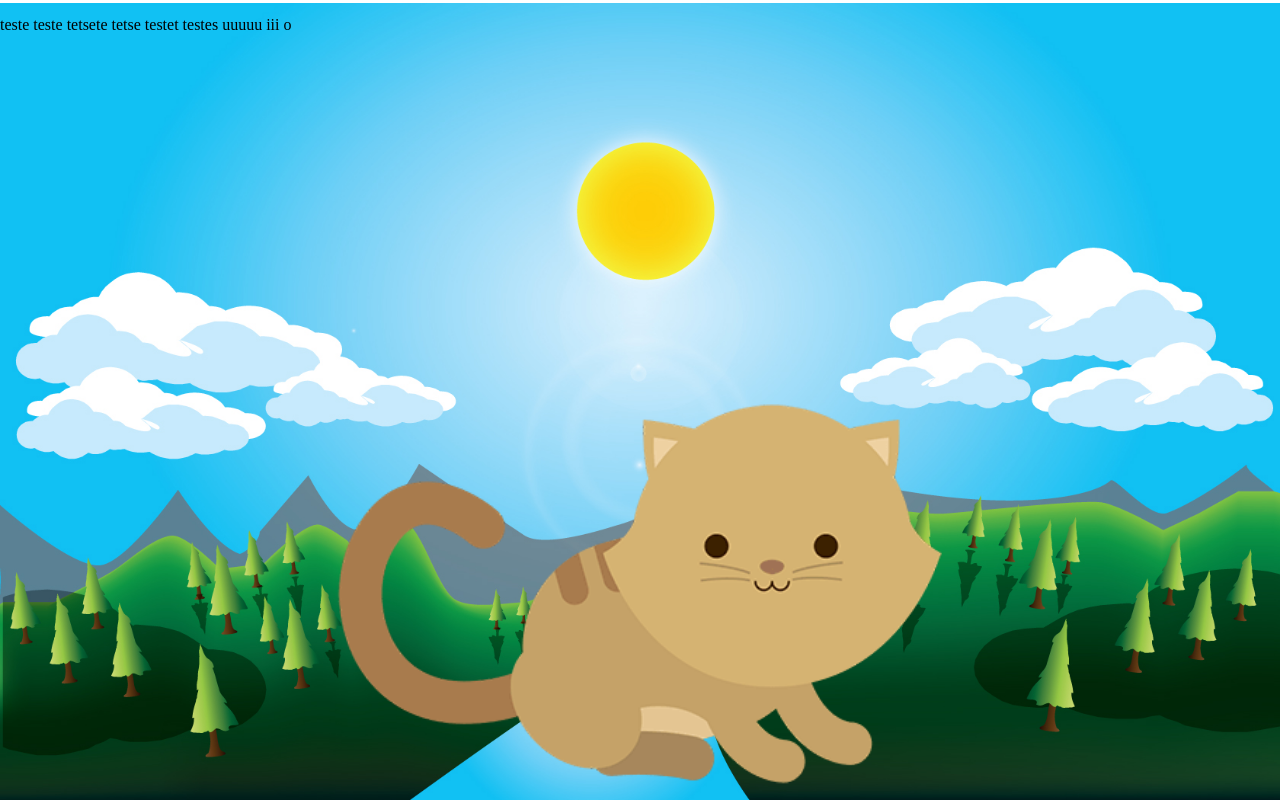
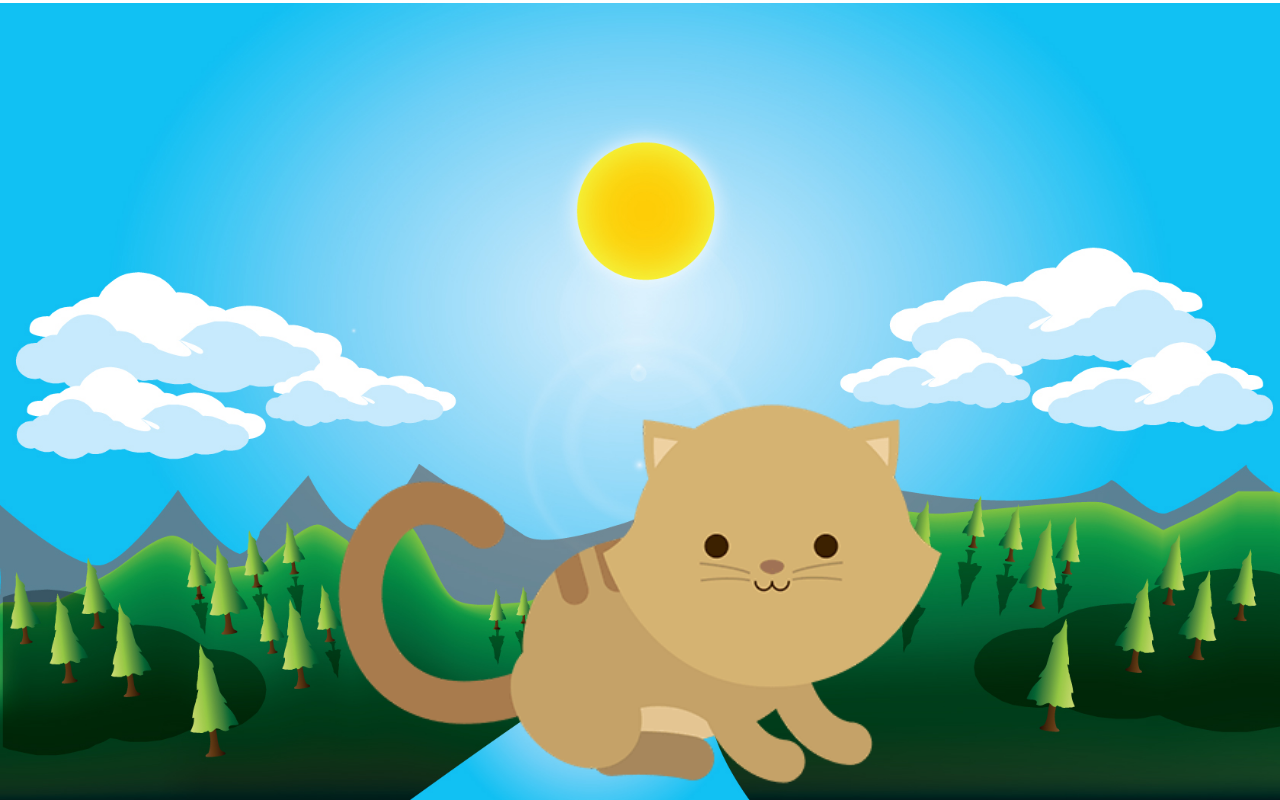
Before and after one commit to YaOliveira/kitten, a plain HTML site: page index.html in a window 1280 px wide. Drawn offline with Linux system fonts and the light colour scheme.

Commit message:
correção de bug

```diff
--- a/index.html
+++ b/index.html
@@ -1,5 +1,6 @@
 <!DOCTYPE html>
 <html lang="en">
+
 <head>
     <meta charset="UTF-8">
     <meta name="viewport" content="width=device-width, initial-scale=1.0">
@@ -7,8 +8,9 @@
     <link rel="stylesheet" href="style.css">
     <title>Kitten</title>
 </head>
+
 <body>
     <section id="kitten"></section>
-    <p>teste teste tetsete tetse testet testes uuuuu iii o</p>
 </body>
+
 </html>
```
